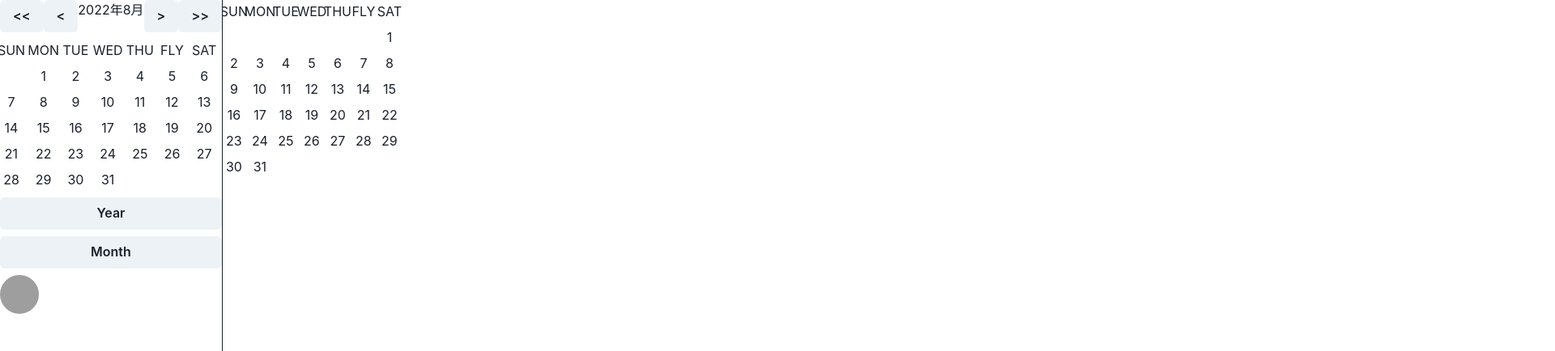
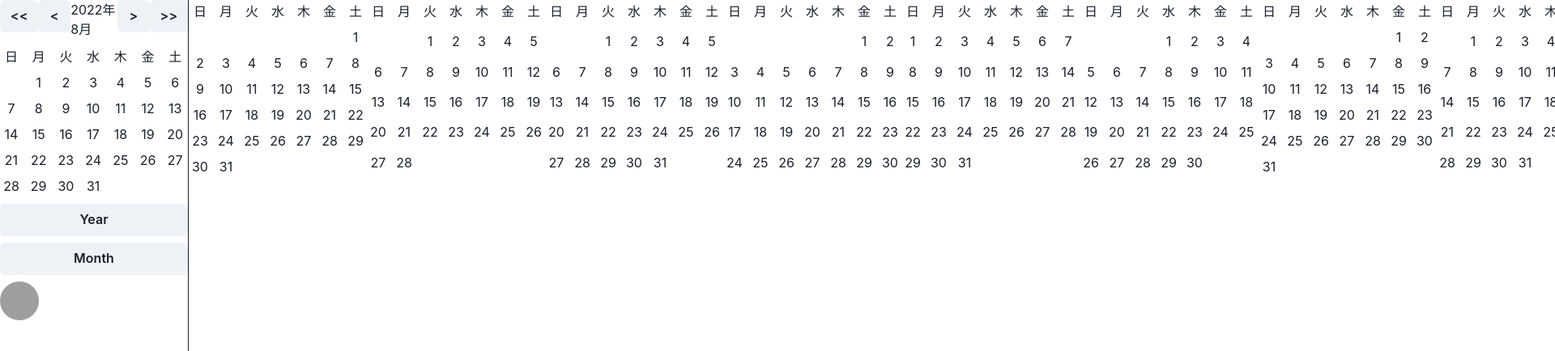
Before and after one commit to anniverse-calendar/anniverse-web, a Next.js app: page /year in a window 1280 px wide. Shown: the top 434 px of the page at 81% size, 1920 px wide, since content can reach past the window. Built offline with nearby package versions, Linux system fonts and the light colour scheme; grey boxes are pictures that could not be loaded.

Commit message:
✨feat: year calendar

```diff
--- a/components/Calendar/Calendar.tsx
+++ b/components/Calendar/Calendar.tsx
@@ -1,6 +1,5 @@
 import { Button, Flex, Grid, GridItem, Stack } from '@chakra-ui/react';
-import dayjs, { Dayjs } from 'dayjs';
-import { useState } from 'react';
+import { WEEK_DAYS } from '../../lib/constants';
 import { useCalendar } from '../../lib/useCalendar';
 import { useCalendarDate } from '../../lib/useCurrentDate';
 
@@ -10,10 +9,10 @@ type CalendarProps = {
 };
 
 export const MiniCalendar: React.FC<CalendarProps> = ({ year, month }) => {
-  const { days, weekDays } = useCalendar(year, month);
+  const { days } = useCalendar(year, month);
   return (
     <Grid templateColumns="repeat(7, 1fr)" gap={1}>
-      {weekDays.map((weekDay) => (
+      {WEEK_DAYS.map((weekDay) => (
         <GridItem
           key={weekDay}
           w="7"
--- /dev/null
+++ b/lib/constants.ts
@@ -0,0 +1,2 @@
+export const WEEK_DAYS = ['日', '月', '火', '水', '木', '金', '土'];
+export const MONTHS = [1, 2, 3, 4, 5, 6, 7, 8, 9, 10, 11, 12];
--- a/lib/functions/weekDays.ts
+++ /dev/null
@@ -1,3 +0,0 @@
-export function weekDays() {
-  return ['SUN', 'MON', 'TUE', 'WED', 'THU', 'FLY', 'SAT'];
-}
--- a/lib/useCalendar.ts
+++ b/lib/useCalendar.ts
@@ -1,14 +1,12 @@
 import { Dayjs } from 'dayjs';
 import { useMemo } from 'react';
 import { allDaysOfMonth } from './functions/allDaysOfMonth';
-import { weekDays } from './functions/weekDays';
 
 export const useCalendar = (
   year: number,
   month: number
 ): {
   days: Array<Dayjs | undefined>;
-  weekDays: string[];
 } => {
   const days = useMemo(() => {
     const days = allDaysOfMonth(year, month);
@@ -21,10 +19,7 @@ export const useCalendar = (
     return results;
   }, [year, month]);
 
-  const _weekDays = useMemo(weekDays, []);
-
   return {
     days,
-    weekDays: _weekDays,
   };
 };
--- a/pages/year.tsx
+++ b/pages/year.tsx
@@ -2,8 +2,11 @@ import type { NextPage } from 'next';
 import Head from 'next/head';
 import { Flex, Grid, GridItem } from '@chakra-ui/react';
 import { MiniCalendar } from '../components/Calendar';
+import { MONTHS } from '../lib/constants';
+import { useYearMonthQuery } from '../lib/useYearMonthQuery';
 
 const Year: NextPage = () => {
+  const { year } = useYearMonthQuery();
   return (
     <>
       <Head>
@@ -13,7 +16,9 @@ const Year: NextPage = () => {
       </Head>
 
       <Flex w="full">
-        <MiniCalendar year={2020} month={8} />
+        {MONTHS.map((month) => (
+          <MiniCalendar key={month} year={year} month={month} />
+        ))}
       </Flex>
     </>
   );
```
Also changed, not shown: pages/index.tsx (+6 -7 lines).
